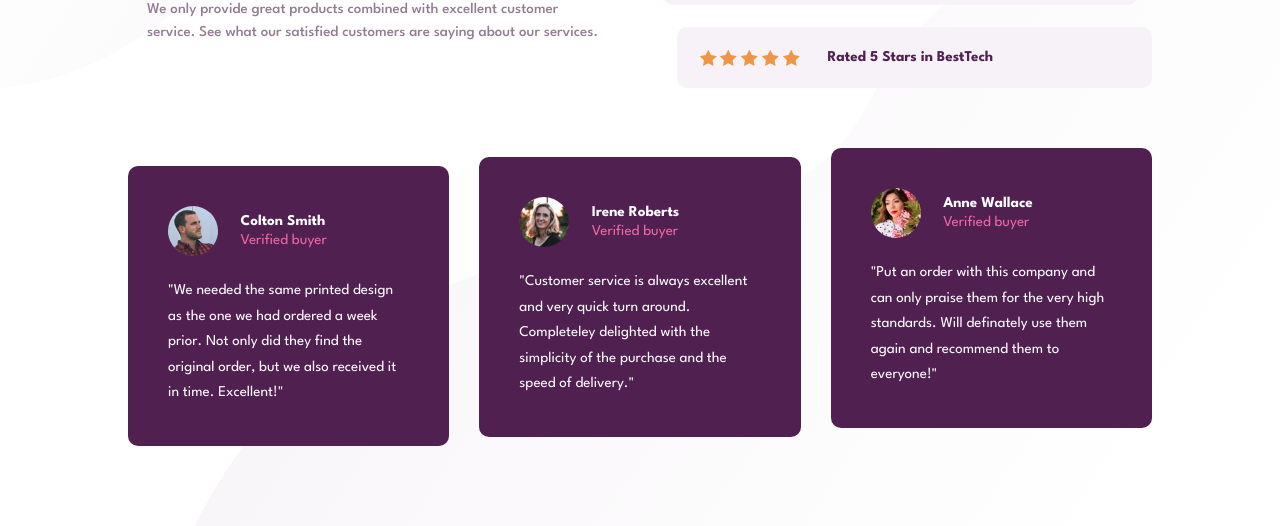
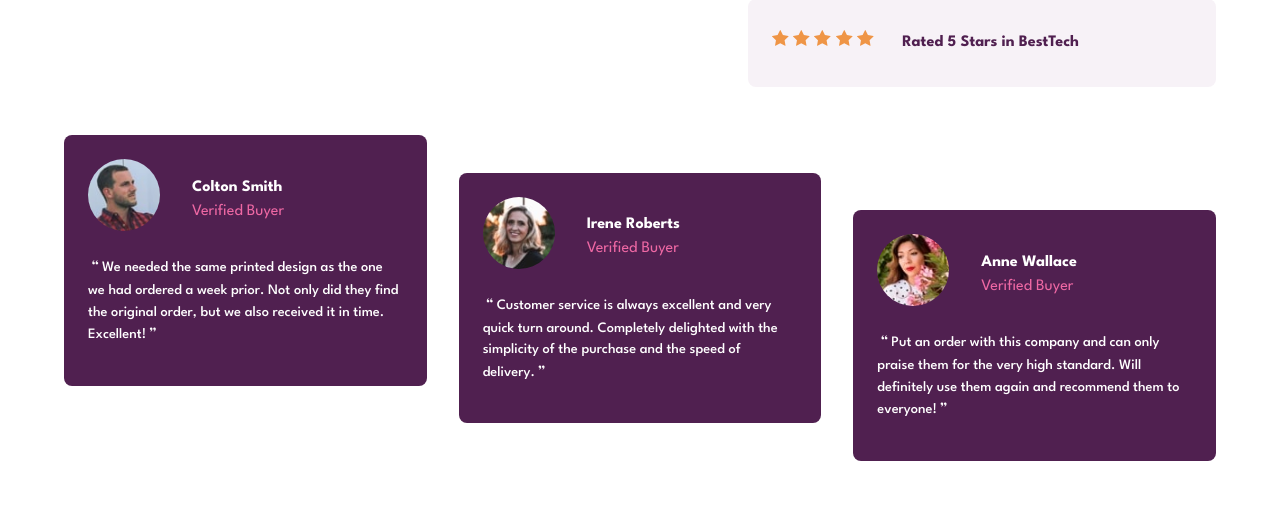
Before and after one commit to FernandoDLT/social-proof-section, a plain HTML site: page index.html in a window 1280 px wide. Shown: the part 274-800 px from the top of the page. Drawn offline with Linux system fonts and the light colour scheme.

Commit message:
fixed ratings align

```diff
--- a/index.html
+++ b/index.html
@@ -1,98 +1,104 @@
 <!DOCTYPE html>
 <html lang="en">
+
 <head>
   <meta charset="UTF-8" />
   <meta name="viewport" content="width=device-width, initial-scale=1.0" />
-  <link rel="icon" type="image/png" sizes="32x32" href="./images/favicon-32x32.png"/>
+  <!-- displays site properly based on user's device -->
+
+  <link rel="icon" type="image/png" sizes="32x32" href="./images/favicon-32x32.png" />
+
+  <title>Frontend Mentor | Social proof section</title>
+
+  <!-- Feel free to remove these styles or customise in your own stylesheet 👍 -->
   <link rel="stylesheet" href="style.css">
-  <link rel="preconnect" href="https://fonts.googleapis.com">
-  <link rel="preconnect" href="https://fonts.gstatic.com" crossorigin>
-  <link href="https://fonts.googleapis.com/css2?family=League+Spartan:wght@400;500;700&display=swap" rel="stylesheet">
-  <title>Social proof section</title>
 </head>
+
 <body>
   <main class="container">
-  <section class="desc">
-    <h1 class="title">
-      <span class="num">10,000+</span>
-      of our users love our products.
-    </h1>
-    <p>We only provide great products combined with excellent customer service.
-      See what our satisfied customers are saying about our services.
-    </p>
-  </section>
-  <section class="ratings" aria-label="Service Ratings">
-    <div class="rating-box rate-1">
-      <div class="star-wrapper">
-        <img src="images/icon-star.svg" alt="">
-        <img src="images/icon-star.svg" alt="">
-        <img src="images/icon-star.svg" alt="">
-        <img src="images/icon-star.svg" alt="">
-        <img src="images/icon-star.svg" alt="">
+    <section class="desc-section">
+      <div class="desc-container">
+        <h1>10,000+ of our users love our products.</h1>
+        <p class="desc">We only provide great products combined with excellent customer service.
+          See what our satisfied customers are saying about our services.</p>
       </div>
+      <div class="ratings-container">
+        <div class="ratings">
+          <stars-image>
+            <img src="./images/icon-star.svg" alt="star">
+            <img src="./images/icon-star.svg" alt="star">
+            <img src="./images/icon-star.svg" alt="star">
+            <img src="./images/icon-star.svg" alt="star">
+            <img src="./images/icon-star.svg" alt="star">
+          </stars-image>
           <p>Rated 5 Stars in Reviews</p>
         </div>
-    <div class="rating-box rate-2">
-      <div class="star-wrapper">
-        <img src="images/icon-star.svg" alt="">
-        <img src="images/icon-star.svg" alt="">
-        <img src="images/icon-star.svg" alt="">
-        <img src="images/icon-star.svg" alt="">
-        <img src="images/icon-star.svg" alt="">
-      </div>
+        <div class="ratings">
+          <stars-image>
+            <img src="./images/icon-star.svg" alt="star">
+            <img src="./images/icon-star.svg" alt="star">
+            <img src="./images/icon-star.svg" alt="star">
+            <img src="./images/icon-star.svg" alt="star">
+            <img src="./images/icon-star.svg" alt="star">
+          </stars-image>
           <p>Rated 5 Stars in Report Guru</p>
         </div>
-    <div class="rating-box rate-3">
-      <div class="star-wrapper">
-        <img src="images/icon-star.svg" alt="">
-        <img src="images/icon-star.svg" alt="">
-        <img src="images/icon-star.svg" alt="">
-        <img src="images/icon-star.svg" alt="">
-        <img src="images/icon-star.svg" alt="">
-      </div>
+        <div class="ratings">
+          <stars-image>
+            <img src="./images/icon-star.svg" alt="star">
+            <img src="./images/icon-star.svg" alt="star">
+            <img src="./images/icon-star.svg" alt="star">
+            <img src="./images/icon-star.svg" alt="star">
+            <img src="./images/icon-star.svg" alt="star">
+          </stars-image>
           <p>Rated 5 Stars in BestTech</p>
         </div>
+      </div>
+    </section>
+    <section class="testimonials-container">
+      <div class="testimonials">
+        <section class="comment">
+          <picture>
+            <img src="./images/image-colton.jpg" alt="colton pic">
+          </picture>
+          <section>
+            <div class="comment-name">Colton Smith</div>
+            <div class="comment-type">Verified Buyer</div>
+          </section>
+        </section>
+        <p class="quote">We needed the same printed design as the one we had ordered a week prior.
+          Not only did they find the original order, but we also received it in time.
+          Excellent!</p>
+      </div>
+      <div class="testimonials">
+        <section class="comment">
+          <picture>
+            <img src="./images/image-irene.jpg" alt="Irene pic">
+          </picture>
+          <section>
+            <div class="comment-name">Irene Roberts</div>
+            <div class="comment-type">Verified Buyer</div>
+          </section>
+        </section>
+        <p class="quote">Customer service is always excellent and very quick turn around. Completely
+          delighted with the simplicity of the purchase and the speed of delivery.</p>
+      </div>
+      <div class="testimonials">
+        <section class="comment">
+          <picture>
+            <img src="./images/image-anne.jpg" alt="anne wallace pic">
+          </picture>
+          <section>
+            <div class="comment-name">Anne Wallace</div>
+            <div class="comment-type">Verified Buyer</div>
           </section>
 
-  <section class="reviews" aria-label="Customer Reviews">
-    <div class="card card-1">
-      <div class="cust-content">
-        <img src="/images/image-colton.jpg" alt="Colton pic">
-        <div class="cust-info">
-          <p class="name">Colton Smith</p>
-          <p class="accent-color">Verified buyer</p>
-        </div>
-      </div>
-      <p class="quote">"We needed the same printed design as the one we had ordered a week prior. Not only did they find the original order,
-        but we also received it in time. Excellent!"
-      </p>
-    </div>
-
-    <div class="card card-2">
-      <div class="cust-content">
-        <img src="/images/image-irene.jpg" alt="Irene.s pic">
-        <div class="cust-info">
-          <p class="name">Irene Roberts</p>
-          <p class="accent-color">Verified buyer</p>
-        </div>
-      </div>
-      <p class="quote">"Customer service is always excellent and very quick turn around. Completeley delighted with the simplicity of the purchase and the speed of delivery."
-      </p>
-    </div>
-
-    <div class="card card-3">
-      <div class="cust-content">
-        <img src="/images/image-anne.jpg" alt="Anne's pic">
-        <div class="cust-info">
-          <p class="name">Anne Wallace</p>
-          <p class="accent-color">Verified buyer</p>
-        </div>
-      </div>
-      <p class="quote">"Put an order with this company and can only praise them for the very high standards.
-         Will definately use them again and recommend them to everyone!"
-      </p>
+        </section>
+        <p class="quote">Put an order with this company and can only praise them for the very high
+          standard. Will definitely use them again and recommend them to everyone!</p>
       </div>
     </section>
   </main>
 </body>
+
 </html>
--- a/style.css
+++ b/style.css
@@ -1,219 +1,183 @@
 @import url('https://fonts.googleapis.com/css2?family=League+Spartan:wght@400;500;700&display=swap');
 
 :root {
-  --magenta:hsl(300, 43%, 22%);
-  --accent:hsl(333, 80%, 67%);
-  --dark-text: hsl(303, 10%, 53%);
-  --light-text: hsl(300, 24%, 96%);
+  --body-bg: hsl(0, 0%, 100%);
+  --testimonial-comment-clr: hsl(300, 24%, 96%);
+  --rating-bg: hsl(303, 10%, 53%);
+  --testimonial-bg: hsl(300, 43%, 22%);
+  --testimonial-desc-clr: hsl(333, 80%, 67%);
+  --font-bold: 700;
+  --font-med: 500;
+  --font-def: 400;
 }
 
-/* Global */
 * {
   box-sizing: border-box;
-  margin: 0px;
-  padding: 0px;
 }
 
-html, body {
-  font-family: 'League Spartan', sans-serif;
-  font-size: 15px;
+/* Remove default margin */
+body {
+  margin: 0;
 }
 
 body {
-  background: url('images/bg-pattern-top-mobile.svg')
-                    no-repeat,
-                    top left,
-                    url('images/bg-pattern-bottom-mobile.svg')
-                    no-repeat,
-                    bottom right;
+  min-height: 100vh;
+  text-rendering: optimizeSpeed;
+  line-height: 1.5;
+  display: grid;
+  place-content: center;
+  font-family: 'League Spartan', sans-serif;
 }
 
-.container {
-  width: 90%;
-  height: 100%;
-  margin-inline: auto;
+main {
   display: grid;
-  grid-template-columns: 1fr;
-  align-items: center;
+  gap: 3rem;
+  margin: 3rem 4rem;
+  grid-template-rows: 1fr 1.1fr;
 }
 
-.accent-color {
-  color: var(--accent);
+.desc-section {
+  display: grid;
+  grid-auto-flow: column;
+  grid-template-columns: 1.5fr 2fr;
+  gap: 8rem;
 }
 
-/* about */
-.desc {
-  padding-block-start: 2.rem;
-  padding-inline: 1rem;
-  text-align: center;
+.ratings-container {
+  display: grid;
+  gap: 1rem;
+
 }
 
-.desc .title {
-  color: var(--magenta);
-  font-size: 23px;
-  padding-inline: 4rem;
+.desc {
+  color: var(--rating-bg);
 }
 
-.desc .title .num {
-  font-size: 28px;
+h1 {
+  color: var(--testimonial-bg);
+  font-weight: var(--font-bold);
+  font-size: 2.8rem;
+  line-height: 1;
+  margin-block-end: 1rem;
 }
 
-.desc p {
-  color: var(--dark-text);
-  font-weight: 500;
-  line-height: 1.5;
-  padding-inline: 4px;
-  padding-block-start: 1.1rem;
+.ratings {
+  background-color: var(--testimonial-comment-clr);
+  padding-block: 1rem;
+  border-radius: 0.5rem;
+  width: 80%;
+  padding-inline: 1.5rem;
+  color: var(--testimonial-bg);
+  font-weight: var(--font-bold);
 }
 
-/* Ratings */
-.ratings {
-  color: var(--magenta);
-  font-weight: 700;
-  text-align: center;
+.ratings:nth-child(1) {
+  place-self: start;
 }
 
-.rating-box {
-  background-color: var(--light-text);
-  width: 90%;
-  padding-block: 12px;
-  margin-inline: auto;
-  margin-block: 1rem;
-  border-radius: 10px;
+.ratings:nth-child(2) {
+  place-self: center;
 }
 
-.star-wrapper {
-  margin-block-end: 7px;
+.ratings:nth-child(3) {
+  place-self: end;
 }
 
-/* Cards */
-.card {
-  background: var(--magenta);
-  color: #fefefe;
-  width: 90%;
-  padding: 2rem;
-  margin-inline: auto;
-  margin-block: 20px;
-  border-radius: 10px;
+.ratings>*,
+.ratings img {
+  display: inline-block;
 }
 
-.card .cust-content {
-  display: flex;
-  align-items: center;
-  margin-block-end: 1.5rem;
-}
-
-.card .cust-content img {
-  width: 50px;
-  height: 50px;
-  border-radius: 50px;
+.ratings stars-image {
   margin-inline-end: 1.5rem;
 }
 
-.card .cust-content .cust-info .name {
-  font-weight: 700;
-  margin-block-end: 5px;
+.testimonials-container {
+  display: grid;
+  gap: 2rem;
+  grid-template-columns: repeat(3, 1fr);
+  font-weight: var(--font-med);
 }
 
-.card .quote {
-  line-height: 1.7rem;
+.testimonials {
+  background-color: var(--testimonial-bg);
+  color: var(--body-bg);
+  padding: 1.5rem;
+  border-radius: .5rem;
 }
 
-/* Media Queries */
-@media only screen and (min-width: 375px) {
-  body {
-    background: url(/images/bg-pattern-top-desktop.svg)
-                no-repeat,
-                top left,
-                url(/images/bg-pattern-bottom-desktop.svg)
-                no-repeat
-                bottom right;
+.comment {
+  display: flex;
+  align-items: center;
+  gap: 1.5rem;
+}
+
+.comment img {
+  border-radius: 50%;
+  width: 90%;
+}
+
+.comment-name {
+  font-weight: var(--font-bold);
+}
+
+.comment-type {
+  color: var(--testimonial-desc-clr);
+  font-weight: var(--font-def);
+}
+
+.quote {
+  margin-block-start: 1rem;
+  font-weight: var(--font-med);
+  font-size: .9rem;
+}
+
+.quote:before {
+  content: open-quote;
+  font-size: 1rem;
+  padding-inline: 0.2rem;
+}
+
+.quote:after {
+  content: close-quote;
+  font-size: 1rem;
+  padding-inline: 0.2rem;
+}
+
+.testimonials:nth-child(1) {
+  place-self: start;
+}
+
+.testimonials:nth-child(2) {
+  place-self: center;
+}
+
+.testimonials:nth-child(3) {
+  place-self: end;
+}
+
+@media (max-width:750px) {
+
+  main,
+  .testimonials-container,
+  .ratings-container {
+    display: flex;
+    flex-direction: column;
   }
 
-  .container {
-    padding-top: 50px;
-  }
-}
-
-@media only screen and (min-width: 960px) {
-  body {
-    height: 100vh;
-  }
-
-  .container {
-    grid-template-columns: 1fr 1fr;
-    width: 80%;
-    height: 100%;
-  }
-
-  .container h1, p {
-    text-align: left;
-  }
-
-  .reviews {
-    grid-column: 1 / span 2;
+  .desc-section {
     display: flex;
+    flex-direction: column;
     gap: 2rem;
-    height: 82%;
-    margin-block-start: -6rem;
-  }
-
-  .desc {
-    max-width: 500px;
-  }
-
-  .desc .title {
-    font-size: 3rem;
-    padding-inline: 0;
-  }
-
-  .desc .title .num {
-    font-size: 3.5rem;
   }
 
   .ratings {
-    display: flex;
-    flex-direction: column;
-    margin-block-start: 1rem;
+    width: 100%;
+    text-align: center;
   }
 
-  .rating-box {
-    display: flex;
-    align-items: flex-start;
-    width: max(82%, 475px);
-    padding-block: 1.5rem 1.3rem;
-    margin-inline: 0;
-    margin-block: 0;
-  }
-
-  .rating-box .star-wrapper {
-    margin-block: 0;
-    margin-inline: 1.5rem 1.8rem;
-  }
-
-  .rating-box.rate-2 {
-    margin-inline: auto;
-    margin: 1.5rem;
-  }
-
-  .rating-box.rate-3 {
-    align-self: flex-end;
-  }
-
-  .card {
-    height: auto;
-    padding: 40px;
-  }
-
-  .card-1 {
-    align-self: flex-start;
-  }
-
-  .card-2 {
-    align-self: center;
-  }
-
-  .card-3 {
-    align-self: flex-end;
+  .ratings stars-image {
+    display: block;
+    margin: 0;
   }
 }
```
Lines whose indentation alone changed are shown as unchanged.
